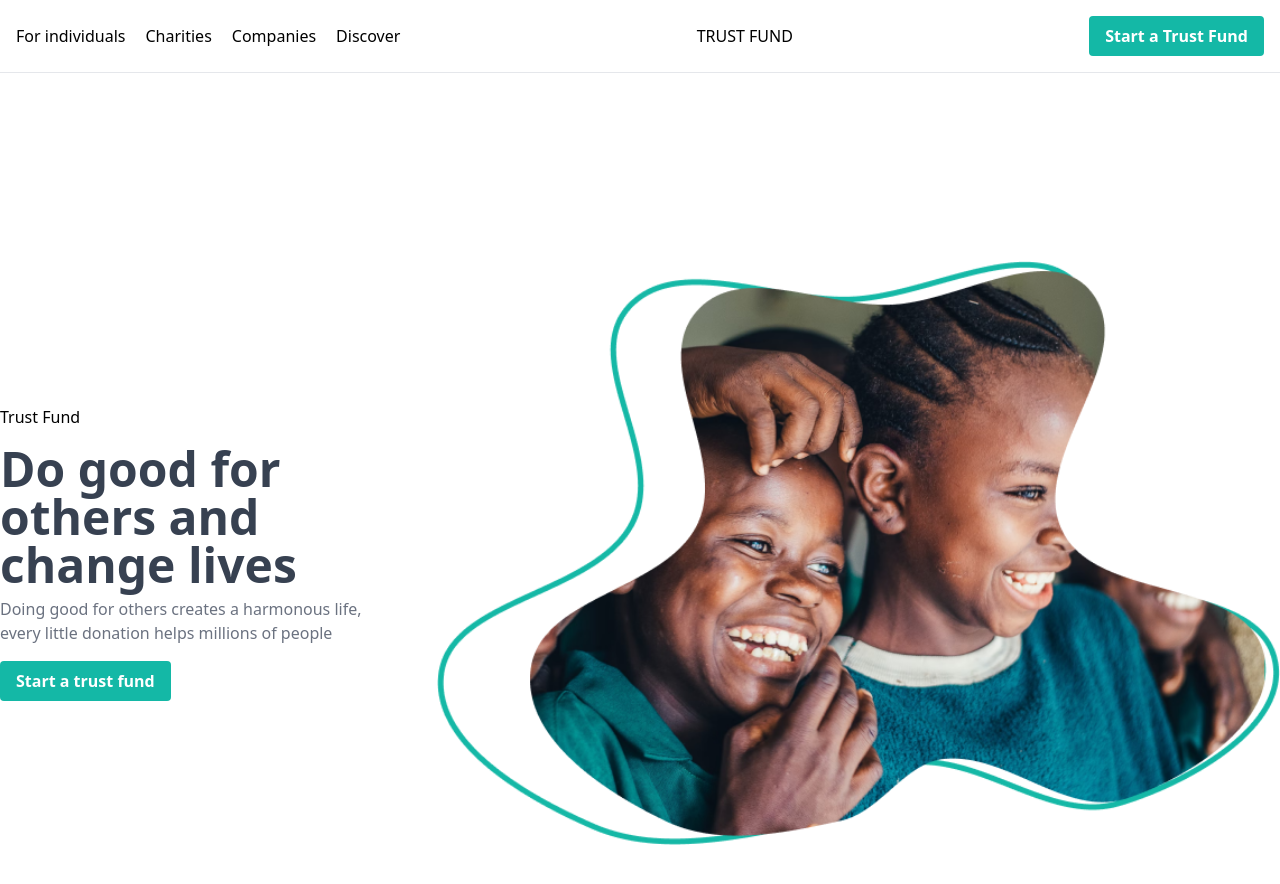
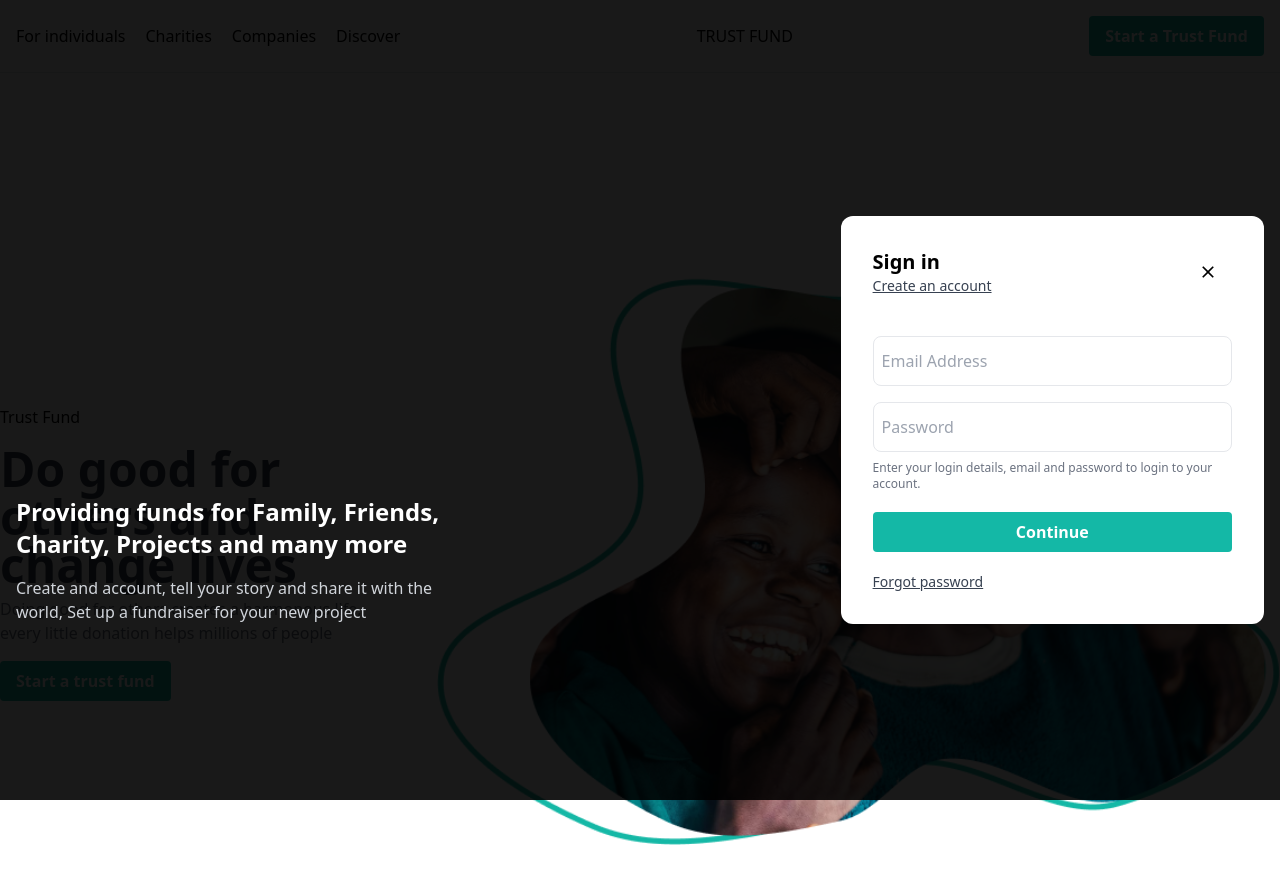
Before and after one commit to scluzive-bastine/trust-fund, a Next.js app: page / in a window 1280 px wide. Both pictures are taken after a click on the button "Start a Trust Fund". Shown: the top 884 px of the page. Built offline with nearby package versions, Linux system fonts and the light colour scheme.

Commit message:
Auth sign in and register component completed

```diff
--- /dev/null
+++ b/components/auth/Auth.tsx
@@ -0,0 +1,92 @@
+import { Dialog, Transition } from '@headlessui/react'
+import { Fragment, useState } from 'react'
+import { MdOutlineClose } from 'react-icons/md'
+import Login from './Login'
+import Register from './Register'
+
+interface Props {
+  isOpen: boolean
+  setIsOpen: () => void
+}
+
+const Auth = ({ isOpen, setIsOpen }: Props) => {
+  const [authType, setAuthType] = useState('login')
+
+  const showAuthType = () => {
+    if (authType === 'login') {
+      return <Login />
+    } else {
+      return <Register />
+    }
+  }
+
+  return (
+    <Transition appear show={isOpen} as={Fragment}>
+      <Dialog as='div' className='relative z-50' onClose={setIsOpen}>
+        <Transition.Child
+          as={Fragment}
+          enter='ease-out duration-300'
+          enterFrom='opacity-0'
+          enterTo='opacity-100'
+          leave='ease-in duration-200'
+          leaveFrom='opacity-100'
+          leaveTo='opacity-0'
+        >
+          <div className='fixed inset-0 bg-black/90' />
+        </Transition.Child>
+
+        <div className='fixed inset-0 overflow-y-auto mx-auto max-w-screen-xl'>
+          <div className='flex items-center justify-center p-4 text-center w-full min-h-screen'>
+            <Transition.Child
+              as={Fragment}
+              enter='ease-out duration-300'
+              enterFrom='opacity-0 scale-95'
+              enterTo='opacity-100 scale-100'
+              leave='ease-in duration-200'
+              leaveFrom='opacity-100 scale-100'
+              leaveTo='opacity-0 scale-95'
+            >
+              <div className='w-full transform overflow-hidden flex flex-col md:flex-row space-y-10'>
+                <div className='w-full md:w-4/5 flex items-end'>
+                  <div className='w-full max-w-md text-left'>
+                    <h1 className='text-white text-2xl font-semibold mb-4'>
+                      Providing funds for Family, Friends, Charity, Projects and many more
+                    </h1>
+                    <p className='text-gray-300'>
+                      Create and account, tell your story and share it with the world, Set up a
+                      fundraiser for your new project
+                    </p>
+                  </div>
+                </div>
+                <Dialog.Panel className='w-full md:w-2/5 bg-white rounded-xl p-4 md:p-8'>
+                  <div className='flex justify-between'>
+                    <div className='text-left font-semibold text-xl'>
+                      <h1>{authType === 'login' ? 'Sign in' : 'Sign up'}</h1>
+                      <div
+                        className='underline text-sm font-normal text-gray-700 cursor-pointer'
+                        onClick={() =>
+                          authType === 'login' ? setAuthType('register') : setAuthType('login')
+                        }
+                      >
+                        {authType === 'login' ? 'Create an account' : 'Login to your account'}
+                      </div>
+                    </div>
+                    <button
+                      className='flex hover:bg-gray-100 rounded-full h-12 w-12 items-center justify-center transition duration-150 ease-in-out'
+                      onClick={setIsOpen}
+                    >
+                      <MdOutlineClose className='text-xl' />
+                    </button>
+                  </div>
+                  {showAuthType()}
+                </Dialog.Panel>
+              </div>
+            </Transition.Child>
+          </div>
+        </div>
+      </Dialog>
+    </Transition>
+  )
+}
+
+export default Auth
--- /dev/null
+++ b/components/auth/Login.tsx
@@ -0,0 +1,23 @@
+import React from 'react'
+
+const Login = () => {
+  return (
+    <div className='mt-10'>
+      <div className='mb-4 flex flex-col'>
+        <input type='text' className='form-control' placeholder='Email Address' />
+      </div>
+      <div className='mb-2 flex flex-col'>
+        <input type='password' className='form-control' placeholder='Password' />
+      </div>
+      <p className='text-xs text-gray-500 mb-5 text-left'>
+        Enter your login details, email and password to login to your account.
+      </p>
+      <div className='w-full mb-5'>
+        <button className='btn-primary w-full'>Continue</button>
+      </div>
+      <div className='underline text-sm font-normal text-gray-700 text-left'>Forgot password</div>
+    </div>
+  )
+}
+
+export default Login
--- /dev/null
+++ b/components/auth/Register.tsx
@@ -0,0 +1,29 @@
+import React from 'react'
+
+const Register = () => {
+  return (
+    <div className='mt-10'>
+      <div className='mb-4 flex flex-col'>
+        <input type='text' className='form-control' placeholder='First name' />
+      </div>
+      <div className='mb-4 flex flex-col'>
+        <input type='text' className='form-control' placeholder='Last name' />
+      </div>
+      <div className='mb-4 flex flex-col'>
+        <input type='text' className='form-control' placeholder='Email Address' />
+      </div>
+      <div className='mb-2 flex flex-col'>
+        <input type='password' className='form-control' placeholder='Password' />
+      </div>
+      <p className='text-xs text-gray-500 mb-5 text-left'>
+        Enter your login details, email and password to login to your account.
+      </p>
+      <div className='w-full mb-5'>
+        <button className='btn-primary w-full'>Continue</button>
+      </div>
+      <div className='underline text-sm font-normal text-gray-700 text-left'>Forgot password</div>
+    </div>
+  )
+}
+
+export default Register
--- a/components/layouts/Header.tsx
+++ b/components/layouts/Header.tsx
@@ -1,10 +1,14 @@
 import Link from 'next/link'
 import { useState } from 'react'
 import { RiMenu5Fill } from 'react-icons/ri'
+import Auth from '../auth/Auth'
 import MobileDropdown from './MobileDropdown'
+import { useTrustFundContext } from '../../context/context'
 
 const Header = () => {
   const [isOpen, setIsOpen] = useState(false)
+  // const [isAuthOpen, setIsAuthOpen] = useState(false)
+  const { isAuthOpen, toggleAuth } = useTrustFundContext()
 
   const handleClick = () => {
     setIsOpen(!isOpen)
@@ -12,7 +16,7 @@ const Header = () => {
   return (
     <>
       {isOpen && <MobileDropdown closeMenu={handleClick} />}
-      <nav className='px-4 sticky top-0 z-50 bg-white border-b border-gray-200'>
+      <nav className='px-4 sticky top-0 z-20 bg-white border-b border-gray-200'>
         <div className='mx-auto max-w-screen-xl flex justify-between flex-grow-0 py-4 items-center'>
           <div className='hidden md:flex'>
             <ul className='flex space-x-5'>
@@ -28,7 +32,9 @@ const Header = () => {
             <h1 className=''>TRUST FUND</h1>
           </div>
           <div>
-            <button className='btn-primary hidden md:flex'>Start a Trust Fund</button>
+            <button className='btn-primary hidden md:flex' onClick={toggleAuth}>
+              Start a Trust Fund
+            </button>
             <button
               className='flex md:hidden hover:bg-gray-100 rounded-full h-12 w-12 items-center justify-center transition duration-150 ease-in-out'
               onClick={handleClick}
@@ -38,6 +44,7 @@ const Header = () => {
           </div>
         </div>
       </nav>
+      {isAuthOpen && <Auth isOpen={isAuthOpen} setIsOpen={toggleAuth} />}
     </>
   )
 }
--- a/components/layouts/MobileDropdown.tsx
+++ b/components/layouts/MobileDropdown.tsx
@@ -1,12 +1,19 @@
 import { MdOutlineClose } from 'react-icons/md'
+import { useTrustFundContext } from '../../context/context'
 
 interface MobileDropdownProps {
   closeMenu: () => void
 }
 
 const MobileDropdown = ({ closeMenu }: MobileDropdownProps) => {
+  const { toggleAuth } = useTrustFundContext()
+
+  const handleAuthClick = () => {
+    toggleAuth()
+    closeMenu()
+  }
   return (
-    <div className='px-4 bg-white fixed top-0 w-full z-50 h-screen'>
+    <div className='px-4 bg-white fixed top-0 w-full z-50 h-screen overflow-hidden'>
       <div className='flex justify-end py-4'>
         <button
           className='flex md:hidden hover:bg-gray-100 rounded-full h-12 w-12 items-center justify-center transition duration-150 ease-in-out'
@@ -16,7 +23,7 @@ const MobileDropdown = ({ closeMenu }: MobileDropdownProps) => {
         </button>
       </div>
       <div className='mt-5'>
-        <h1>TRUST FUND</h1>
+        <h1>TRUST FUND Mobile</h1>
         <div className='mt-10'>
           <div className='mb-10'>
             <ul className='flex flex-col space-y-5'>
@@ -26,7 +33,9 @@ const MobileDropdown = ({ closeMenu }: MobileDropdownProps) => {
             </ul>
           </div>
           <div>
-            <button className='btn-primary w-full'>Start a trust fund</button>
+            <button className='btn-primary w-full' onClick={handleAuthClick}>
+              Start a trust fund
+            </button>
           </div>
         </div>
       </div>
--- /dev/null
+++ b/context/context.js
@@ -0,0 +1,38 @@
+import { createContext, useReducer, useContext } from 'react'
+import { contextReducer, INITIAL_STATE } from './contextReducer'
+
+export const TrustFundContext = createContext()
+
+const AppActions = () => {
+  const [state, dispatch] = useReducer(contextReducer, INITIAL_STATE)
+
+  const toggleAuth = () => {
+    dispatch({
+      type: 'TOGGLE_AUTH',
+    })
+  }
+
+  return {
+    state,
+    toggleAuth,
+  }
+}
+
+const TrustFundProvider = ({ children }) => {
+  const { state, ...props } = AppActions()
+
+  const value = {
+    ...state,
+    isAuthOpen: state.isAuthOpen,
+    ...props,
+  }
+
+  return <TrustFundContext.Provider value={value}>{children}</TrustFundContext.Provider>
+}
+
+const useTrustFundContext = () => {
+  const context = useContext(TrustFundContext)
+  return context
+}
+
+export { TrustFundProvider, useTrustFundContext }
--- /dev/null
+++ b/context/contextReducer.js
@@ -0,0 +1,15 @@
+export const INITIAL_STATE = {
+  isAuthOpen: false,
+}
+
+export const contextReducer = (state = INITIAL_STATE, action) => {
+  switch (action.type) {
+    case 'TOGGLE_AUTH':
+      return {
+        ...state,
+        isAuthOpen: !state.isAuthOpen,
+      }
+    default:
+      return state
+  }
+}
--- a/package.json
+++ b/package.json
@@ -6,6 +6,7 @@
     "start": "next start"
   },
   "dependencies": {
+    "@headlessui/react": "^1.6.5",
     "next": "latest",
     "react": "18.1.0",
     "react-dom": "18.1.0",
--- a/pages/_app.tsx
+++ b/pages/_app.tsx
@@ -1,12 +1,15 @@
 import '../styles/globals.css'
 import type { AppProps } from 'next/app'
 import Layout from '../components/Layout'
+import { TrustFundProvider } from '../context/context'
 
 function MyApp({ Component, pageProps }: AppProps) {
   return (
-    <Layout {...pageProps}>
-      <Component {...pageProps} />
-    </Layout>
+    <TrustFundProvider>
+      <Layout {...pageProps}>
+        <Component {...pageProps} />
+      </Layout>
+    </TrustFundProvider>
   )
 }
 
--- a/pages/discover.tsx
+++ b/pages/discover.tsx
@@ -15,7 +15,7 @@ const discover = () => {
       <section className='mx-auto max-w-screen-xl px-4'>
         <div className='py-10'>
           <h1 className='text-3xl font-semibold mb-10'>Charity</h1>
-          <div className='grid grid-cols-1 md:grid-cols-4 gap-4'>
+          <div className='grid grid-cols-1 md:grid-cols-2 xl:grid-cols-4 gap-4'>
             {data.slice(0, 8).map((campaign) => (
               <Campaign data={campaign} width='100%' key={campaign.id} />
             ))}
--- a/pages/index.tsx
+++ b/pages/index.tsx
@@ -1,12 +1,14 @@
 import type { NextPage } from 'next'
 import Image from 'next/image'
 import RecentDonations from '../components/donations/RecentDonations'
+import { useTrustFundContext } from '../context/context'
 import bg from '../images/bg.png'
 import hrbg from '../images/hrbg4.png'
 import tlbg from '../images/tlbg.svg'
 import tlbg2 from '../images/tlbg2.svg'
 
 const Home: NextPage = () => {
+  const { toggleAuth } = useTrustFundContext()
   const img1 =
     'https://images.unsplash.com/photo-1618754580230-dc55ba127aa2?ixlib=rb-1.2.1&ixid=MnwxMjA3fDB8MHxwaG90by1wYWdlfHx8fGVufDB8fHx8&auto=format&fit=crop&w=1287&q=80'
   const img2 =
@@ -31,7 +33,9 @@ const Home: NextPage = () => {
               </p>
 
               <div className='mt-4'>
-                <button className='btn-primary'>Start a trust fund</button>
+                <button className='btn-primary' onClick={toggleAuth}>
+                  Start a trust fund
+                </button>
               </div>
             </div>
           </div>
--- a/styles/globals.css
+++ b/styles/globals.css
@@ -6,4 +6,7 @@
     .btn-primary {
         @apply bg-teal-500 hover:bg-teal-600 transition duration-150 ease-in-out text-white px-4 py-2 rounded font-semibold
     }
+    .form-control {
+        @apply outline-none border border-gray-200 rounded-lg px-2 py-3 focus:border-teal-600 transition duration-150 ease-in-out
+    }
 }
```
Also changed, not shown: 2 other files (tests, documents, lock files or other folders).
